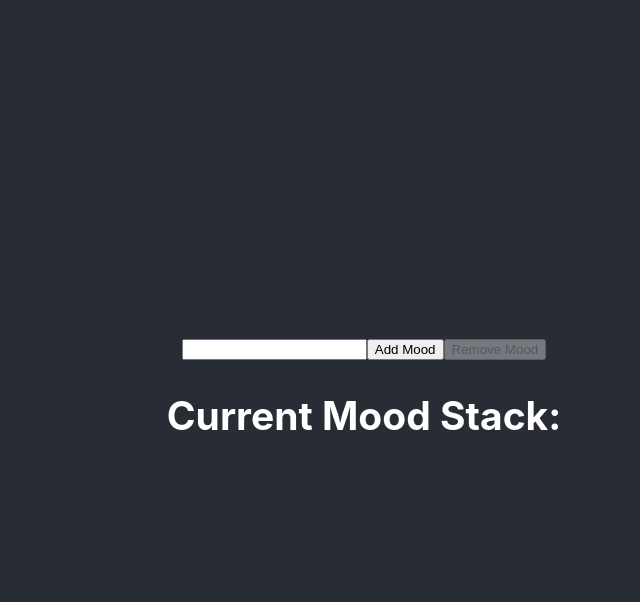
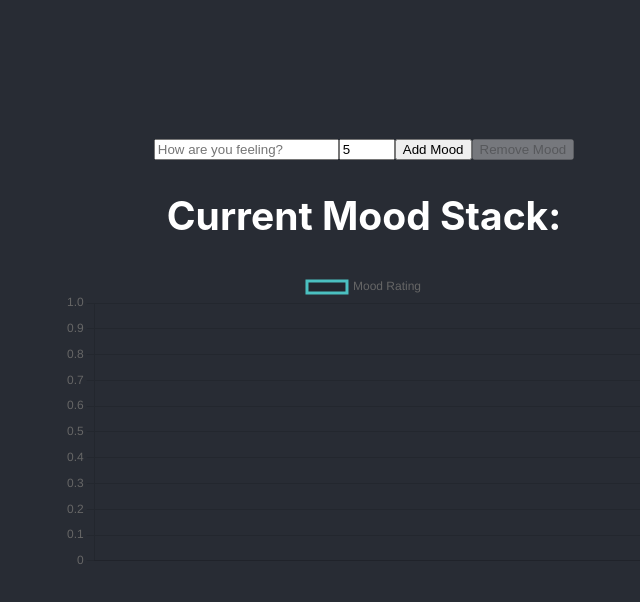
Before and after one commit to ThePalad1n/moodTracker, a React (Create React App) app: page / in a window 1280 px wide. Shown: the top 602 px of the page, without its empty margins (276-916 px from the left). Built offline with nearby package versions, Linux system fonts and the light colour scheme.

Commit message:
visualization added

```diff
--- a/package.json
+++ b/package.json
@@ -6,7 +6,9 @@
     "@testing-library/jest-dom": "^5.17.0",
     "@testing-library/react": "^13.4.0",
     "@testing-library/user-event": "^13.5.0",
+    "chart.js": "^4.4.0",
     "react": "^18.2.0",
+    "react-chartjs-2": "^5.2.0",
     "react-dom": "^18.2.0",
     "react-scripts": "5.0.1",
     "web-vitals": "^2.1.4"
--- a/src/MoodTracker.js
+++ b/src/MoodTracker.js
@@ -1,39 +1,113 @@
 import React, { useState } from 'react';
 import Stack from './Stack';
+import {
+    Chart as ChartJS,
+    CategoryScale,
+    LinearScale,
+    PointElement,
+    LineElement,
+    Title,
+    Tooltip,
+    Legend,
+} from 'chart.js';
+import { Line } from 'react-chartjs-2';
+
+// Register Chart.js components
+ChartJS.register(
+    CategoryScale,
+    LinearScale,
+    PointElement,
+    LineElement,
+    Title,
+    Tooltip,
+    Legend
+);
 
 const MoodTracker = () => {
     const [moodStack, setMoodStack] = useState(new Stack());
     const [mood, setMood] = useState('');
+    const [rating, setRating] = useState(5); // Default rating starts at 5
 
     const handleMoodChange = (event) => {
         setMood(event.target.value);
     };
 
+    const handleRatingChange = (event) => {
+        setRating(event.target.value);
+    };
+
     const addMood = () => {
         const newStack = new Stack();
-    newStack.items = [...moodStack.items, mood];
+        const newMoodEntry = { mood, rating: parseInt(rating, 10) }; // Parse rating to be a number
+        newStack.items = [...moodStack.items, newMoodEntry];
         setMoodStack(newStack);
-    setMood('');
+
+        // Add to chart data
+        const newChartData = {
+            ...chartData,
+            labels: [...chartData.labels, new Date().toLocaleTimeString()], // Add a timestamp
+            datasets: [
+                {
+                    ...chartData.datasets[0],
+                    data: [...chartData.datasets[0].data, newMoodEntry.rating],
+                },
+            ],
+        };
+        setChartData(newChartData);
+
+        setMood(''); // Reset mood input
+        setRating(5); // Reset rating to default
     };
 
     const removeMood = () => {
         const newStack = new Stack();
         newStack.items = moodStack.items.slice(0, moodStack.size() - 1);
         setMoodStack(newStack);
+
+        // Remove from chart data
+        const newChartData = {
+            ...chartData,
+            labels: chartData.labels.slice(0, -1),
+            datasets: [
+                {
+                    ...chartData.datasets[0],
+                    data: chartData.datasets[0].data.slice(0, -1),
+                },
+            ],
         };
+        setChartData(newChartData);
+    };
+
+
+    const [chartData, setChartData] = useState({
+        labels: [], // This will be our timestamps
+        datasets: [
+            {
+                label: 'Mood Rating',
+                data: [], // This will be our mood ratings
+                borderColor: 'rgb(75, 192, 192)',
+                tension: 0.1,
+            },
+        ],
+    });
 
     return (
         <div>
-      <input type="text" value={mood} onChange={handleMoodChange} />
+            <input type="text" value={mood} onChange={handleMoodChange} placeholder="How are you feeling?" />
+            <input type="number" value={rating} onChange={handleRatingChange} min="1" max="10" />
             <button onClick={addMood}>Add Mood</button>
             <button onClick={removeMood} disabled={moodStack.isEmpty()}>Remove Mood</button>
             <div>
                 <h2>Current Mood Stack:</h2>
-        {moodStack.items.map((mood, index) => (
-          <p key={index}>{mood}</p>
+                {moodStack.items.map((moodEntry, index) => (
+                    <p key={index}>{moodEntry.mood} - Rating: {moodEntry.rating}</p>
                 ))}
             </div>
+            <div style={{ width: '600px', height: '400px' }}>
+                <Line data={chartData} />
             </div>
+        </div>
+
     );
 };
 
```
Also changed, not shown: 1 other file (tests, documents, lock files or other folders). Lines whose indentation alone changed are shown as unchanged.
